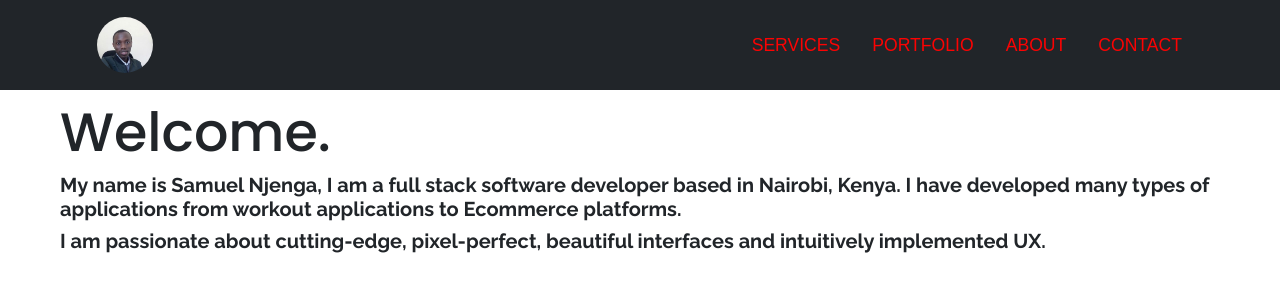
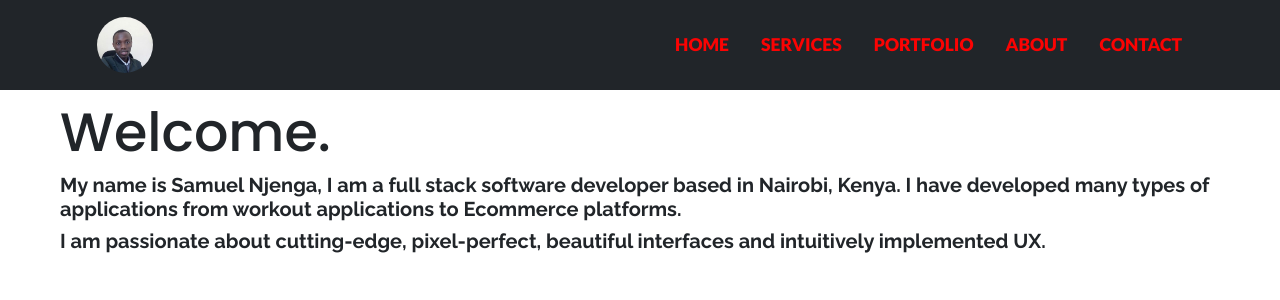
Before and after one commit to SamuelNjenga/the-wrapper, a React (Vite) app: page / in a window 1280 px wide. Shown: the top 300 px of the page. Built offline with nearby package versions, Linux system fonts and the light colour scheme.

Commit message:
feat: add Home link to Navigation component

```diff
--- a/index.html
+++ b/index.html
@@ -25,6 +25,10 @@
       href="https://fonts.googleapis.com/css2?family=Roboto:wght@500&display=swap"
       rel="stylesheet"
     />
+    <link
+      href="https://fonts.googleapis.com/css2?family=Lato:wght@900&display=swap"
+      rel="stylesheet"
+    />
 
     <!-- Bootstrap Icons -->
     <link
--- a/src/features/header/Navigation.css
+++ b/src/features/header/Navigation.css
@@ -5,7 +5,7 @@
   text-decoration: none !important;
   transition: color 0.15s ease-in-out, background-color 0.15s ease-in-out,
     border-color 0.15s ease-in-out !important;
-  font-family: "Cairo", sans-serif !important;
+  font-family: "Lato", sans-serif !important;
   font-size: 1.1rem !important;
 }
 
@@ -72,9 +72,7 @@
 .navbar-toggler {
   padding: 0.75rem !important;
   font-size: 0.75rem !important;
-  font-family: "Montserrat", -apple-system, BlinkMacSystemFont, "Segoe UI",
-    Roboto, "Helvetica Neue", Arial, sans-serif, "Apple Color Emoji",
-    "Segoe UI Emoji", "Segoe UI Symbol", "Noto Color Emoji" !important;
+  font-family: "Lato", sans-serif !important;
   text-transform: uppercase !important;
   font-weight: 700 !important;
 }
--- a/src/features/header/Navigation.jsx
+++ b/src/features/header/Navigation.jsx
@@ -37,7 +37,7 @@ const Navigation = () => {
         }}
       >
         <Container>
-          <Navbar.Brand className="nav-link-title">
+          <Navbar.Brand>
             <Avatar
               className="avatar-padding"
               alt="Sam Njenga"
@@ -60,13 +60,21 @@ const Navigation = () => {
               <Nav.Link
                 eventKey={1}
                 className="nav-link-class"
+                to="/"
+                as={Link}
+              >
+                HOME
+              </Nav.Link>
+              <Nav.Link
+                eventKey={2}
+                className="nav-link-class"
                 to="/services"
                 as={Link}
               >
                 SERVICES
               </Nav.Link>
               <Nav.Link
-                eventKey={2}
+                eventKey={3}
                 className="nav-link-class"
                 to="/portfolio"
                 as={Link}
@@ -75,7 +83,7 @@ const Navigation = () => {
               </Nav.Link>
               <Nav.Link
                 className="nav-link-class"
-                eventKey={3}
+                eventKey={4}
                 to="/about"
                 as={Link}
               >
```
